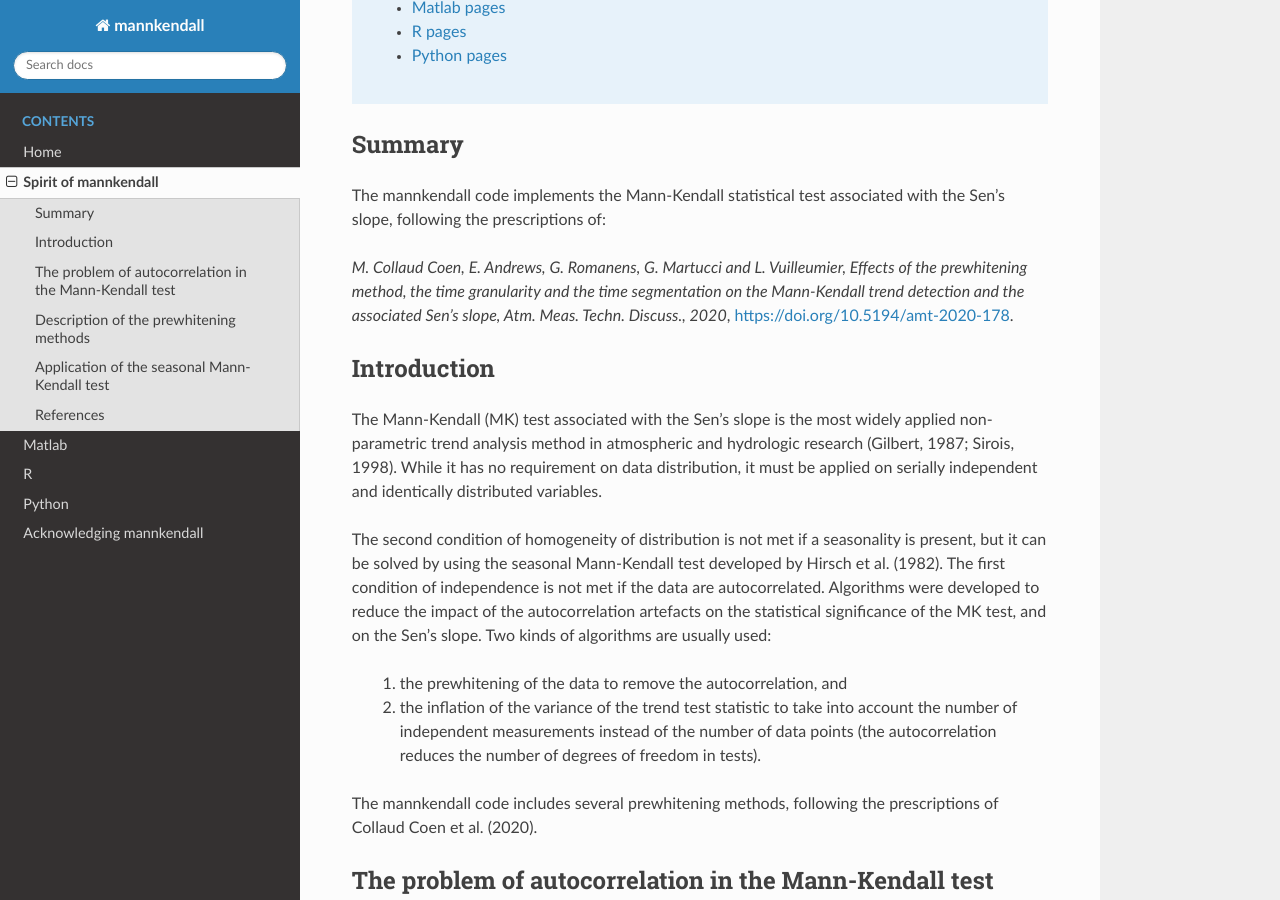
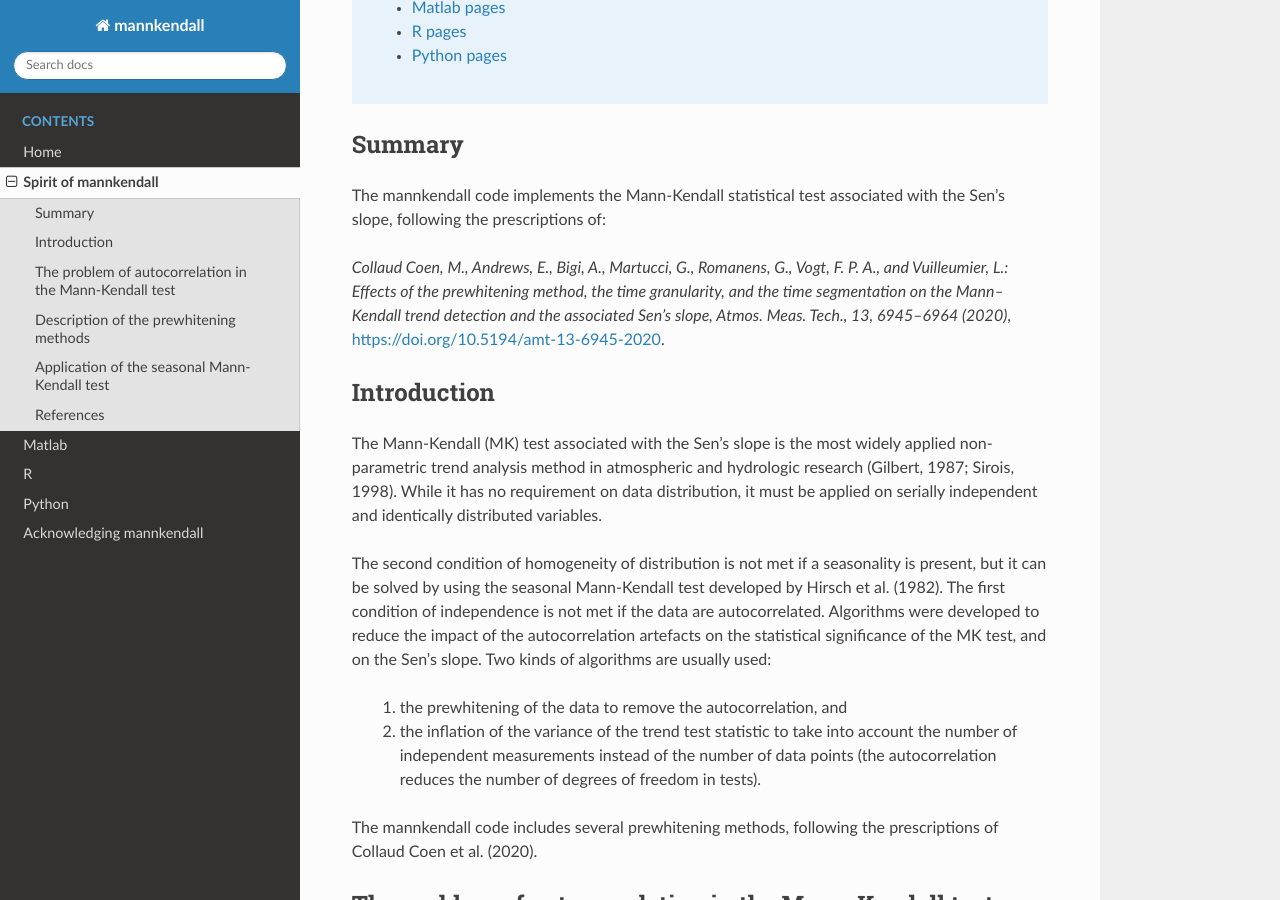
Before and after one commit to mannkendall/mannkendall.github.io, a Sphinx documentation site: the page built from source/about.rst, in a window 1280 px wide and 900 px high, scrolled down 517 px. Built offline with Sphinx 7.4.7 and the Read the Docs theme 2.0.0, drawn with Linux system fonts in a browser that asks for light colours; some of the changed text lies outside the part shown.

Commit message:
Update reference

```diff
--- a/source/about.rst
+++ b/source/about.rst
@@ -27,10 +27,11 @@ Summary
 The mannkendall code implements the Mann-Kendall statistical test associated with the Sen's slope,
 following the prescriptions of:
 
-*M. Collaud Coen, E. Andrews, G. Romanens, G. Martucci and L. Vuilleumier, Effects of the
-prewhitening method, the time granularity and the time segmentation on the Mann-Kendall trend
-detection and the associated Sen’s slope, Atm. Meas. Techn. Discuss., 2020*,
-https://doi.org/10.5194/amt-2020-178.
+*Collaud Coen, M., Andrews, E., Bigi, A., Martucci, G., Romanens, G., Vogt, F. P. A.,
+and Vuilleumier, L.: Effects of the prewhitening method, the time granularity, and the time
+segmentation on the Mann–Kendall trend detection and the associated Sen's slope,
+Atmos. Meas. Tech., 13, 6945–6964 (2020)*,
+https://doi.org/10.5194/amt-13-6945-2020.
 
 
 Introduction
@@ -159,10 +160,10 @@ the high-level function of mannkendall:
 References
 ----------
 
-*M. Collaud Coen, E. Andrews, G. Romanens, G. Martucci and L. Vuilleumier, Effects of the
-prewhitening method, the time granularity and the time segmentation on the Mann-Kendall trend
-detection and the associated Sen’s slope, Atm. Meas. Techn. Discuss., 2020.*
-https://doi.org/10.5194/amt-2020-178
+*Collaud Coen, M., Andrews, E., Bigi, A., Martucci, G., Romanens, G., Vogt, F. P. A.,
+and Vuilleumier, L.: Effects of the prewhitening method, the time granularity, and the time
+segmentation on the Mann–Kendall trend detection and the associated Sen's slope,
+Atmos. Meas. Tech., 13, 6945–6964, 2020*, https://doi.org/10.5194/amt-13-6945-2020.
 
 *Gilbert, R. O.: Statistical Methods for Environmental Pollution Monitoring, Van Nostrand Reinhold
 Company, New York, 1987.*
```
